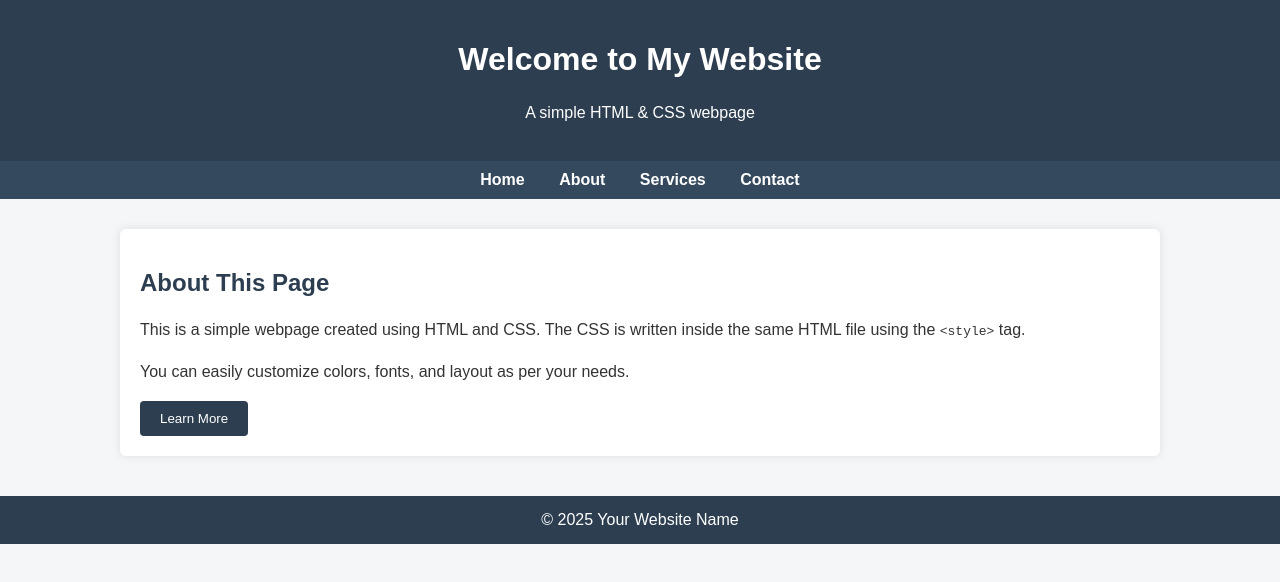
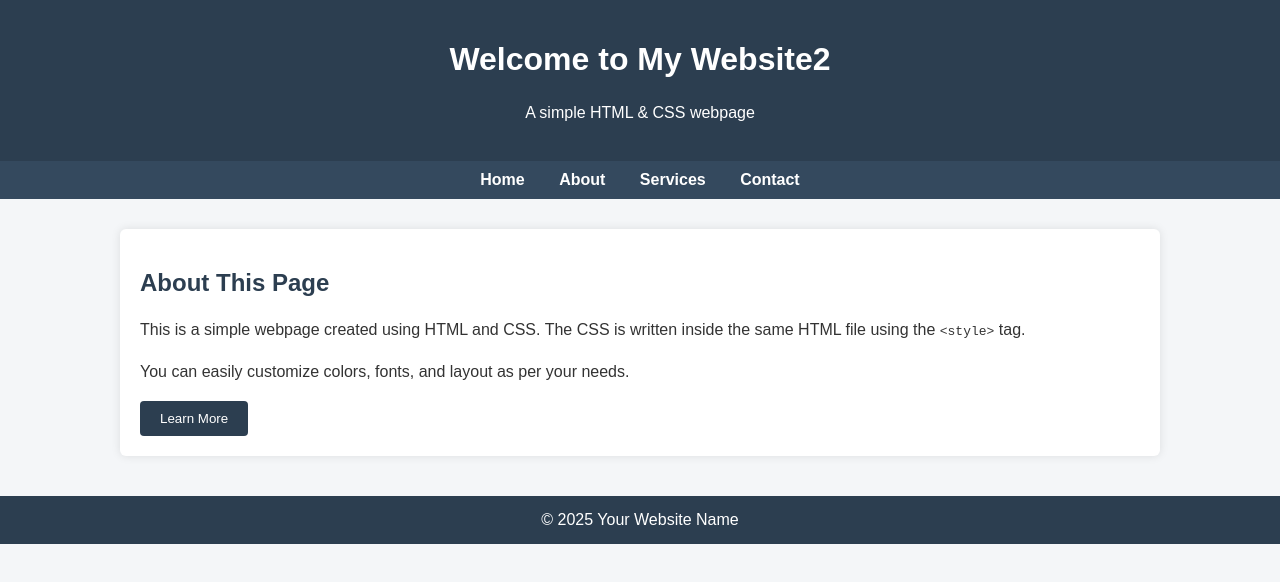
Before and after one commit to mdeepd/test-digitalocean, a plain HTML site: page index.html in a window 1280 px wide. Drawn offline with Linux system fonts and the light colour scheme.

Commit message:
Update index.html

```diff
--- a/index.html
+++ b/index.html
@@ -79,7 +79,7 @@
 <body>
 
     <header>
-        <h1>Welcome to My Website</h1>
+        <h1>Welcome to My Website2</h1>
         <p>A simple HTML & CSS webpage</p>
     </header>
 
```
